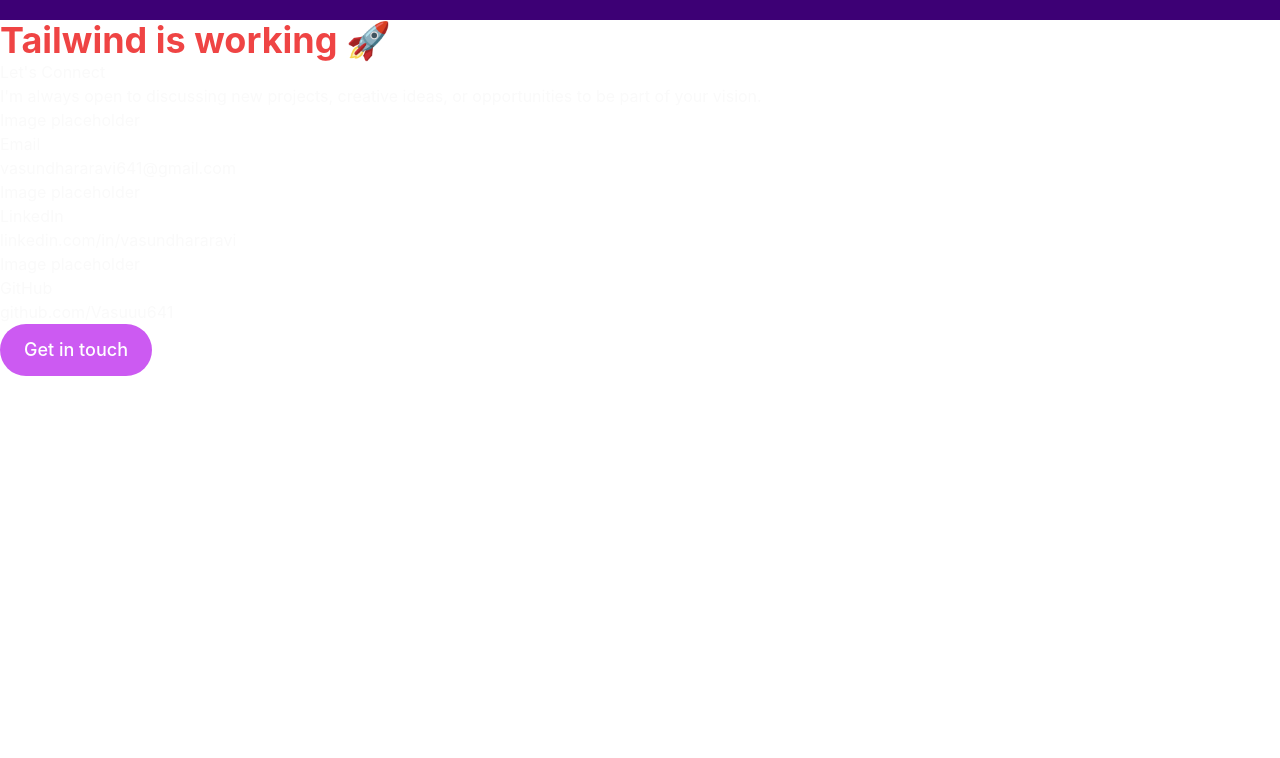
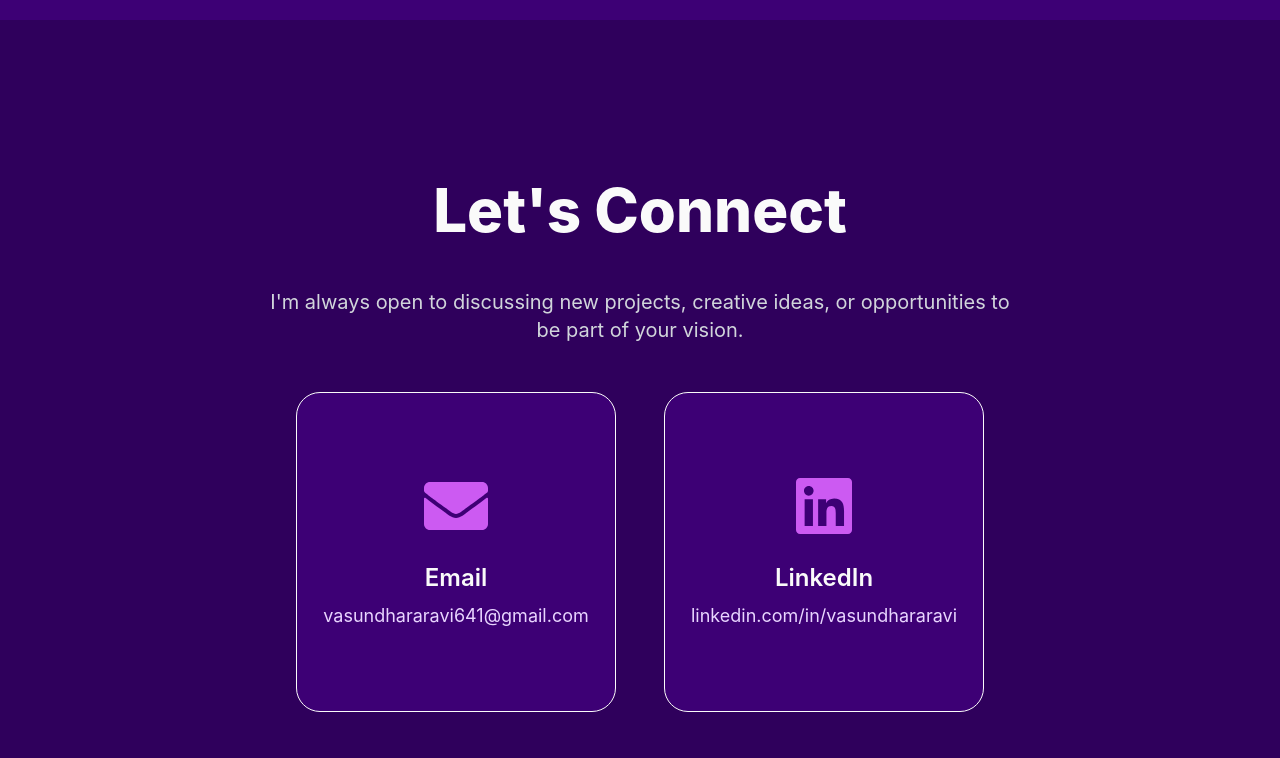
Before and after one commit to Vasuuu641/portfolio, a React (Create React App) app: page /connect in a window 1280 px wide. Shown: the part 2380-3138 px from the top of the page. Before the commit the page ends 2756 px from the top, so only its background shows below. Built offline with nearby package versions, Linux system fonts and the light colour scheme.

Commit message:
Styled the connections page

```diff
--- a/src/components/ConCard.tsx
+++ b/src/components/ConCard.tsx
@@ -1,16 +1,42 @@
+import { IconType } from "react-icons";
+
 type ConnectCardProps = {
-    image: string;
-    name: string;
-    info : string;
+  icon: IconType;
+  name: string;
+  info: string;
+  href?: string;
+};
+
+export default function ConCard({ icon: Icon, name, info, href }: ConnectCardProps) {
+  return (
+    <a
+      href={href}
+      target="_blank"
+      rel="noopener noreferrer"
+      className="
+        group
+        flex flex-col items-center justify-center
+        w-80 h-80           /* bigger square size */
+        p-8
+        rounded-3xl
+        bg-[hsl(var(--bg-dark-2))]
+        border border-[hsl(var(--accent)/0.3)]
+        hover:border-[hsl(var(--accent))]
+        shadow-2xl shadow-[hsl(var(--accent)/0.2)]
+        transition-all duration-300
+        hover:-translate-y-3
+      "
+    >
+      {/* Icon */}
+      <div className="text-[hsl(var(--accent))] text-7xl group-hover:scale-110 transition-transform mb-6">
+        {Icon({ size: 64 })}
+      </div>
+
+      {/* Text */}
+      <div className="flex flex-col items-center text-center">
+        <span className="text-2xl font-semibold mb-2">{name}</span>
+        <span className="text-lg text-purple-200">{info}</span>
+      </div>
+    </a>
+  );
 }
-
-export default function ConCard(props : ConnectCardProps)
-{
-    return (
-        <div className="ConCard">
-            <div className="Image">{props.image}</div>
-            <div className="Name">{props.name}</div>
-            <div className="Info">{props.info}</div>
-        </div>
-    )
-}
--- a/src/pages/Connect.tsx
+++ b/src/pages/Connect.tsx
@@ -1,44 +1,36 @@
-
 import Button from "../components/Button";
 import ConCard from "../components/ConCard";
+import { FaGithub, FaLinkedin, FaEnvelope } from "react-icons/fa";
+
+function Connect() {
+  return (
+    <section
+      id="connect"
+      className="min-h-screen flex flex-col justify-start items-center px-6 md:px-16 lg:px-32 pt-40 py-16 bg-[hsl(var(--bg-dark-1))] text-[hsl(var(--foreground))]"
+    >
+      <h1 className="text-5xl md:text-6xl font-extrabold mb-12">
+        Let's Connect
+      </h1>
+
+      <p className="text-center text-lg md:text-xl text-gray-300 mb-12 max-w-3xl">
+        I'm always open to discussing new projects, creative ideas, or
+        opportunities to be part of your vision.
+      </p>
+
+      {/* Cards container */}
+     <div className="flex flex-wrap justify-center gap-12">
+  <ConCard icon={FaEnvelope} name="Email" info="vasundhararavi641@gmail.com" href="mailto:vasundhararavi641@gmail.com" />
+  <ConCard icon={FaLinkedin} name="LinkedIn" info="linkedin.com/in/vasundhararavi" href="https://www.linkedin.com/in/vasundhararavikumar/" />
+  <ConCard icon={FaGithub} name="GitHub" info="github.com/Vasuuu641" href="https://github.com/Vasuuu641" />
+</div>
 
 
-function Connect()
-{
-    return (
-        <section className="Connect" id="connect">
-
-           <h1 className="text-4xl font-bold text-red-500">
-           Tailwind is working 🚀
-           </h1>
-
-
-            <h1>Let's Connect</h1>
-
-            <p>I'm always open to discussing new projects, creative ideas, or opportunities to be part of your vision.</p>
-
-            <ConCard
-            image="Image placeholder"
-            name="Email"
-            info="vasundhararavi641@gmail.com"
-            />
-
-            <ConCard
-            image="Image placeholder"
-            name="LinkedIn"
-            info="linkedin.com/in/vasundhararavi"
-            />
-
-            <ConCard
-            image="Image placeholder"
-            name="GitHub"
-            info="github.com/Vasuuu641"
-            />
-
-            <Button text="Get in touch"/>
-            </section>
-    )
-
+      {/* Optional button */}
+      <div className="mt-12">
+        <Button text="Get in touch" />
+      </div>
+    </section>
+  );
 }
 
 export default Connect;
```
